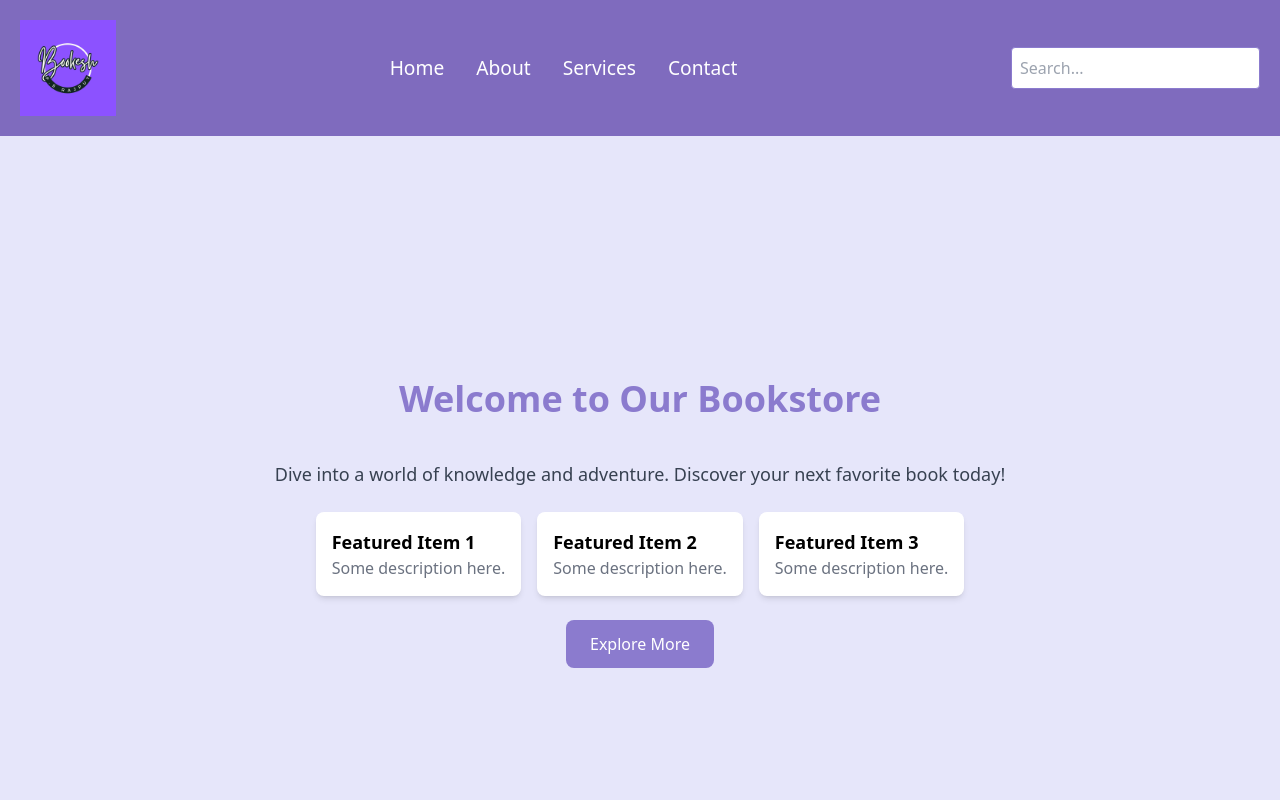
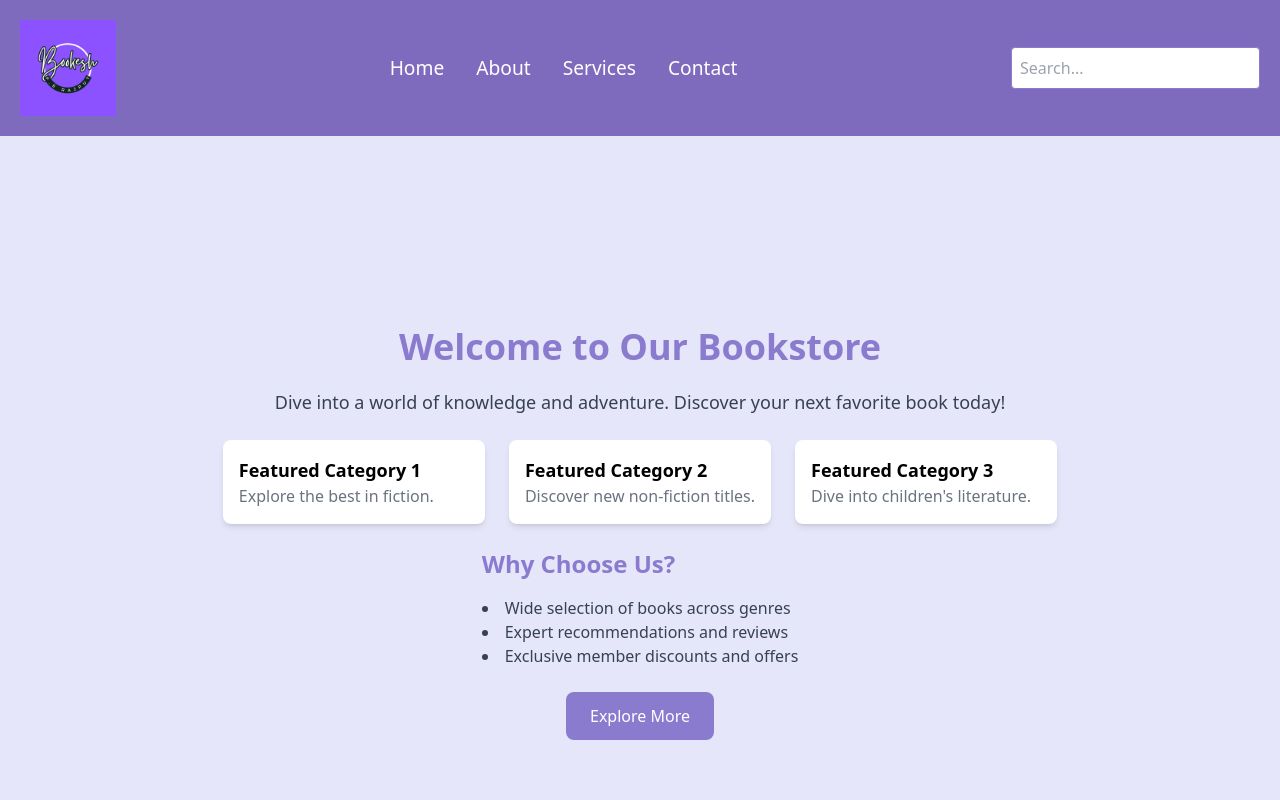
Before and after one commit to dev-paresh/react-learning-project, a React (Create React App) app: page / in a window 1280 px wide. Shown: the top 800 px of the page. Built offline with nearby package versions, Linux system fonts and the light colour scheme.

Commit message:
body contenet and css  chnaged

```diff
--- a/src/App.css
+++ b/src/App.css
@@ -1,65 +1,53 @@
-.active{
-  background-color: blanchedalmond;
-}
-
-
-.body-container {
-  text-align: center;
-  padding: 20px;
-  background-color: #f0f8ff;
-  border-radius: 10px;
-  box-shadow: 0 4px 8px rgba(0, 0, 0, 0.1);
-}
-
-.body-title {
-  font-size: 2.5em;
-  color: #333;
-}
-
-.body-description {
-  font-size: 1.2em;
-  color: #555;
-  margin: 20px 0;
-}
-
-.animation-container {
-  display: flex;
-  justify-content: center;
-  align-items: flex-end;
-  height: 200px; /* Adjust height as needed */
-  overflow: hidden;
-}
-
-.bouncing-ball {
-  width: 50px;
-  height: 50px;
-  background-color: #007bff;
-  border-radius: 50%;
-  animation: bounce 1s infinite;
-}
-
-@keyframes bounce {
-  0%, 20%, 50%, 80%, 100% {
-    transform: translateY(0);
+@keyframes fadeIn {
+  from {
+      opacity: 0;
+      transform: translateY(20px);
   }
-  40% {
-    transform: translateY(-50px); /* Height of the bounce */
-  }
-  60% {
-    transform: translateY(-25px); /* Secondary bounce */
+  to {
+      opacity: 1;
+      transform: translateY(0);
   }
 }
 
-.explore-button {
-  padding: 10px 20px;
-  font-size: 1em;
-  color: white;
-  background-color: #007bff;
-  border: none;
-  border-radius: 5px;
-  cursor: pointer;
+.animate-fadeIn {
+  animation: fadeIn 0.5s ease forwards;
 }
 
-.explore-button:hover {
-  background-color: #0056b3;
+.delay-200 {
+  animation-delay: 0.2s;
 }
+
+.delay-400 {
+  animation-delay: 0.4s;
+}
+
+@keyframes slideIn {
+  from {
+      transform: translateX(-50%);
+      opacity: 0;
+  }
+  to {
+      transform: translateX(0);
+      opacity: 1;
+  }
+}
+
+.animate-slideIn {
+  animation: slideIn 0.5s ease forwards;
+}
+
+@keyframes buttonEntrance {
+  from {
+      opacity: 0;
+      transform: translateY(20px);
+  }
+  to {
+      opacity: 1;
+      transform: translateY(0);
+  }
+}
+
+.animate-buttonEntrance {
+  animation: buttonEntrance 0.5s ease forwards;
+  animation-delay: 0.5s; /* Slight delay for button entrance */
+}
--- a/src/components/Body.js
+++ b/src/components/Body.js
@@ -2,27 +2,38 @@ import React from 'react';
 
 export const Body = () => {
     return (
-        <div className="flex flex-col items-center justify-center min-h-screen bg-lavender-100">
+        <div className="flex flex-col items-center justify-center min-h-screen bg-lavender-100 p-4">
             <h1 className="text-4xl font-bold text-center text-lavender-600 mb-4 animate-bounce">Welcome to Our Bookstore</h1>
             <p className="text-lg text-center text-gray-700 mb-6">
                 Dive into a world of knowledge and adventure. Discover your next favorite book today!
             </p>
-            <div className="grid grid-cols-1 sm:grid-cols-2 md:grid-cols-3 gap-4 mb-6">
-                {/* Placeholder Cards */}
-                <div className="bg-white rounded-lg shadow-md p-4 hover:shadow-lg transition-shadow duration-300 transform hover:scale-105 animate-fadeIn">
-                    <h2 className="font-semibold text-lg">Featured Item 1</h2>
-                    <p className="text-gray-500">Some description here.</p>
+
+            <div className="grid grid-cols-1 sm:grid-cols-2 md:grid-cols-3 gap-6 mb-6">
+                {/* Placeholder Cards with Different Animations */}
+                <div className="bg-white rounded-lg shadow-md p-4 transform transition-transform duration-500 hover:scale-105 hover:shadow-lg animate-fadeIn">
+                    <h2 className="font-semibold text-lg">Featured Category 1</h2>
+                    <p className="text-gray-500">Explore the best in fiction.</p>
                 </div>
-                <div className="bg-white rounded-lg shadow-md p-4 hover:shadow-lg transition-shadow duration-300 transform hover:scale-105 animate-fadeIn">
-                    <h2 className="font-semibold text-lg">Featured Item 2</h2>
-                    <p className="text-gray-500">Some description here.</p>
+                <div className="bg-white rounded-lg shadow-md p-4 transform transition-transform duration-500 hover:scale-105 hover:shadow-lg animate-fadeIn delay-200">
+                    <h2 className="font-semibold text-lg">Featured Category 2</h2>
+                    <p className="text-gray-500">Discover new non-fiction titles.</p>
                 </div>
-                <div className="bg-white rounded-lg shadow-md p-4 hover:shadow-lg transition-shadow duration-300 transform hover:scale-105 animate-fadeIn">
-                    <h2 className="font-semibold text-lg">Featured Item 3</h2>
-                    <p className="text-gray-500">Some description here.</p>
+                <div className="bg-white rounded-lg shadow-md p-4 transform transition-transform duration-500 hover:scale-105 hover:shadow-lg animate-fadeIn delay-400">
+                    <h2 className="font-semibold text-lg">Featured Category 3</h2>
+                    <p className="text-gray-500">Dive into children's literature.</p>
                 </div>
             </div>
-            <button className="bg-lavender-600 text-white px-6 py-3 rounded-lg hover:bg-lavender-700 transition-colors duration-300 transform hover:scale-105">
+
+            <div className="mb-6">
+                <h2 className="text-2xl font-semibold text-lavender-600 mb-4 animate-slideIn">Why Choose Us?</h2>
+                <ul className="list-disc list-inside text-gray-700">
+                    <li className="animate-fadeIn delay-300">Wide selection of books across genres</li>
+                    <li className="animate-fadeIn delay-300">Expert recommendations and reviews</li>
+                    <li className="animate-fadeIn delay-300">Exclusive member discounts and offers</li>
+                </ul>
+            </div>
+
+            <button className="bg-lavender-600 text-white px-6 py-3 rounded-lg hover:bg-lavender-700 transition-colors duration-300 transform hover:scale-105 animate-buttonEntrance">
                 Explore More
             </button>
         </div>
```
